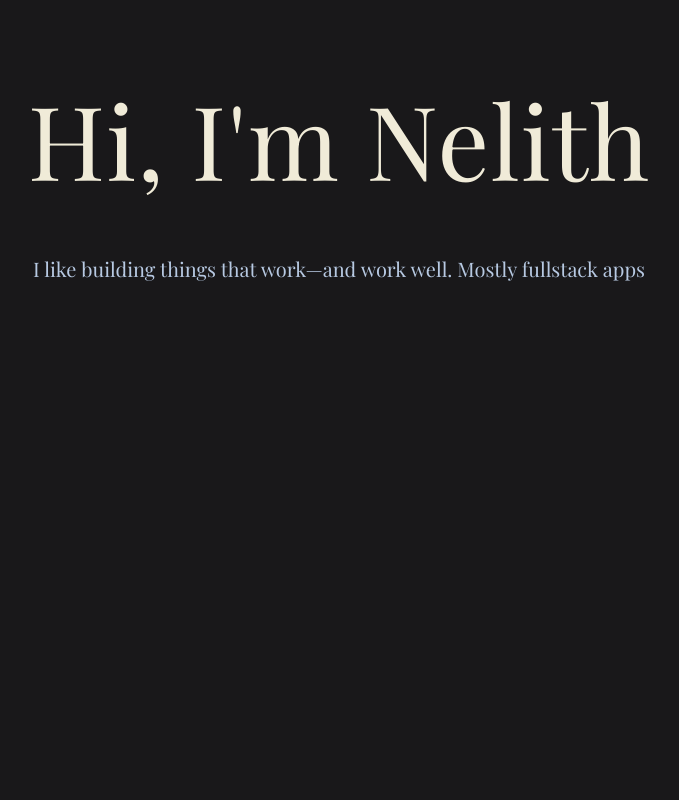
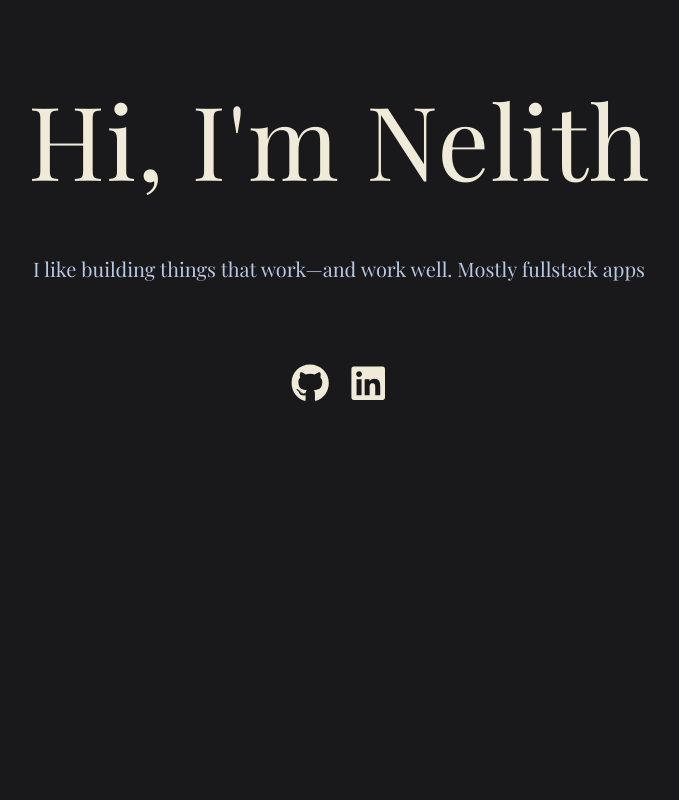
Before and after one commit to lee-ranaweer/portfolio, a React (Vite) app: page / in a window 1280 px wide. Shown: the top 800 px of the page, without its empty margins (301-980 px from the left). Built offline with nearby package versions, Linux system fonts and the light colour scheme.

Commit message:
Responsive social links

```diff
--- a/src/App.jsx
+++ b/src/App.jsx
@@ -22,7 +22,6 @@ function App() {
   return (
     <div ref={scrollRef} data-scroll-container>
       <Hero />
-      <Links />
       <Experience />
       <Projects />
       <Contact />
--- a/src/Components/Hero.jsx
+++ b/src/Components/Hero.jsx
@@ -1,5 +1,6 @@
 import { useRef, useEffect } from "react";
 import gsap from "gsap";
+import Links from "./Links";
 
 const name = "Hi, I'm Nelith";
 const subtitle = "I like building things that work—and work well. Mostly fullstack apps";
@@ -31,6 +32,19 @@ const Hero = () => {
         ease: "power3.out"
       }
     );
+
+    gsap.fromTo(
+    ".icon", // Target all elements with class 'icon'
+    { opacity: 0, y: 30 },
+    {
+      opacity: 1,
+      y: 0,
+      duration: 1.2,
+      delay: 1.5, // Start after hero text
+      stagger: 0.15,
+      ease: "power3.out"
+    }
+  );
   }, []);
 
   return (
@@ -58,6 +72,7 @@ const Hero = () => {
       >
         {subtitle}
       </p>
+      <Links /> {/* Add Links here */}
     </section>
   );
 };
--- a/src/Components/Links.jsx
+++ b/src/Components/Links.jsx
@@ -26,7 +26,7 @@ const Links = () => {
                     </a>
                 </li>
 
-                <li>
+                {/* <li>
                     <a
                         href="mailto:nranawee@uoguelph.ca"
                         aria-label="Email"
@@ -35,7 +35,9 @@ const Links = () => {
                         >
                         <FaEnvelope className="icon" />
                     </a>
-                </li>
+                </li> */}
+
+
             </ul>
         </section>
     );
--- a/src/index.css
+++ b/src/index.css
@@ -65,7 +65,7 @@ button:focus-visible {
 .icon-list {
   list-style: none;
   display: flex;
-  gap: 20px;
+  gap: 1.5vw;
   padding: 0;
   margin: 0;
   justify-content: center; /* Add this line */
@@ -74,28 +74,30 @@ button:focus-visible {
 .icon-list li a {
   text-decoration: none;
   color: var(--text-color);
-  font-size: 2rem;
   transition: color 0.3s;
 }
 
 .icon-list li a:hover {
-
   color: var(--text-color-hover);
 }
 
 .icon {
   vertical-align: middle;
-  font-size: 3rem;
+  font-size: 3vw;
 }
 
 .hero {
-  min-height: 100vh; /* Full viewport height */
+  min-height: 100vh;
   align-items: center;
   justify-content: center;
 }
 
+.hero .links {
+  margin-top: 5em;
+}
+
 .hero h1 {
-  font-size: 8vw; /* Responsive, scales with screen width */
+  font-size: 8vw;
   line-height: 1.05;
   margin-bottom: 0.5em;
   font-weight: 700;
```
Also changed, not shown: 1 other file (tests, documents, lock files or other folders).
